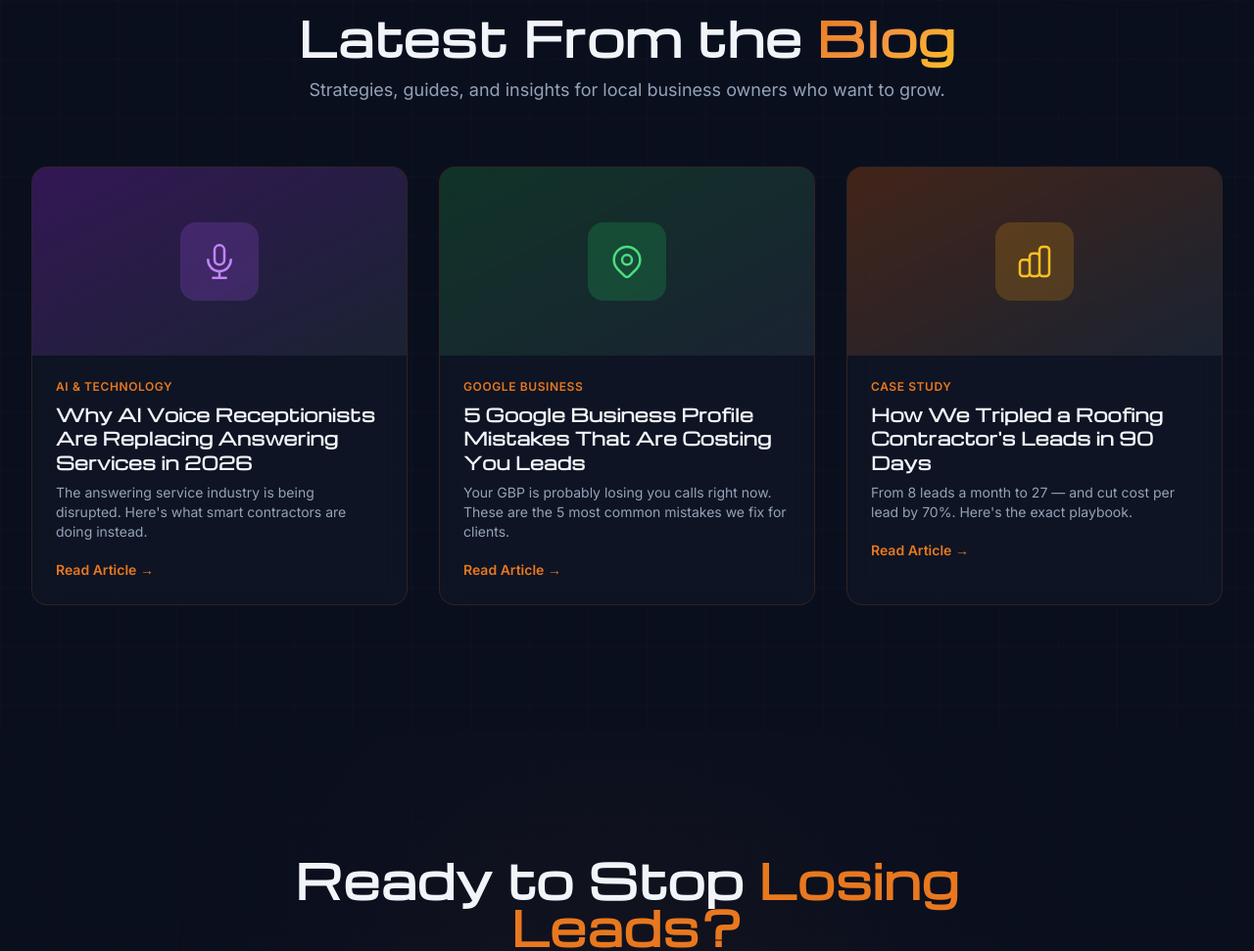
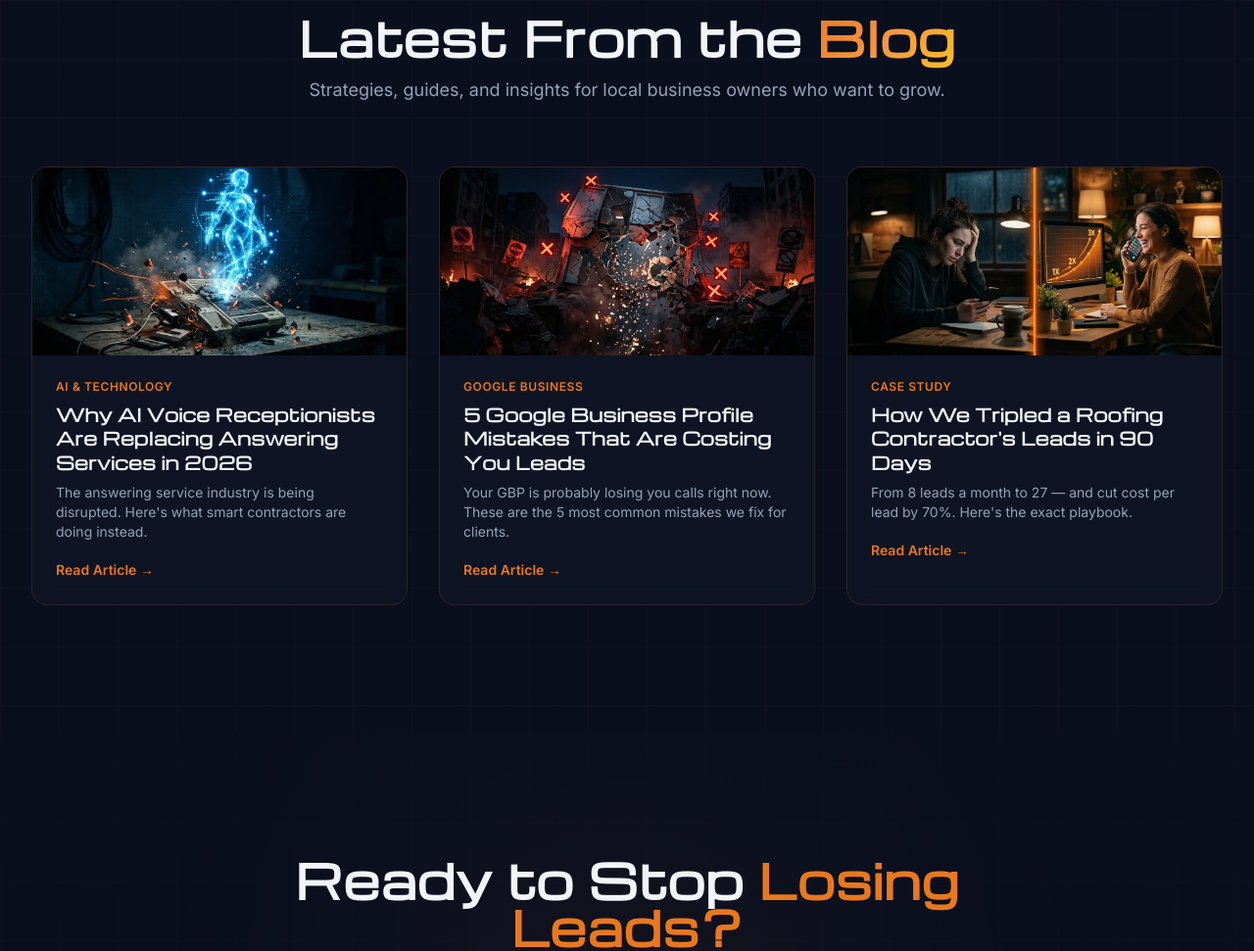
Before and after one commit to Osprey-Solutions-Canada/osprey-solutions-website, a plain HTML site: page index.html in a window 1280 px wide. Shown: the part 6960-7931 px from the top of the page at 98% size. Drawn offline with nearby package versions, Linux system fonts and the light colour scheme; a script that the page names is missing.

Commit message:
Replace blog preview gradient placeholders with real AI-generated images

```diff
--- a/index.html
+++ b/index.html
@@ -996,9 +996,9 @@
     <div class="max-w-7xl mx-auto px-4 sm:px-6 lg:px-8">
       <div class="text-center mb-16"><h2 class="reveal font-heading text-3xl sm:text-4xl lg:text-5xl font-bold mb-4">Latest From the <span class="gradient-text">Blog</span></h2><p class="reveal text-muted text-lg max-w-2xl mx-auto">Strategies, guides, and insights for local business owners who want to grow.</p></div>
       <div class="grid md:grid-cols-3 gap-8">
-        <article class="glass-card rounded-2xl overflow-hidden reveal relative"><div class="card-glare"></div><div class="h-48 bg-gradient-to-br from-purple-900/50 to-navy-700 flex items-center justify-center"><div class="w-20 h-20 rounded-2xl bg-purple-500/20 flex items-center justify-center"><svg class="w-10 h-10 text-purple-400" fill="none" stroke="currentColor" viewBox="0 0 24 24"><path stroke-linecap="round" stroke-linejoin="round" stroke-width="1.5" d="M19 11a7 7 0 01-7 7m0 0a7 7 0 01-7-7m7 7v4m0 0H8m4 0h4m-4-8a3 3 0 01-3-3V5a3 3 0 116 0v6a3 3 0 01-3 3z"/></svg></div></div><div class="p-6"><div class="text-accent text-xs font-bold mb-2 tracking-wider uppercase">AI & Technology</div><h3 class="font-heading font-bold text-lg mb-2 leading-snug">Why AI Voice Receptionists Are Replacing Answering Services in 2026</h3><p class="text-muted text-sm mb-4">The answering service industry is being disrupted. Here's what smart contractors are doing instead.</p><a href="/blog/ai-replacing-answering-services.html" class="text-accent text-sm font-semibold hover:underline">Read Article →</a></div></article>
-        <article class="glass-card rounded-2xl overflow-hidden reveal relative"><div class="card-glare"></div><div class="h-48 bg-gradient-to-br from-green-900/50 to-navy-700 flex items-center justify-center"><div class="w-20 h-20 rounded-2xl bg-green-500/20 flex items-center justify-center"><svg class="w-10 h-10 text-green-400" fill="none" stroke="currentColor" viewBox="0 0 24 24"><path stroke-linecap="round" stroke-linejoin="round" stroke-width="1.5" d="M17.657 16.657L13.414 20.9a1.998 1.998 0 01-2.827 0l-4.244-4.243a8 8 0 1111.314 0z"/><path stroke-linecap="round" stroke-linejoin="round" stroke-width="1.5" d="M15 11a3 3 0 11-6 0 3 3 0 016 0z"/></svg></div></div><div class="p-6"><div class="text-accent text-xs font-bold mb-2 tracking-wider uppercase">Google Business</div><h3 class="font-heading font-bold text-lg mb-2 leading-snug">5 Google Business Profile Mistakes That Are Costing You Leads</h3><p class="text-muted text-sm mb-4">Your GBP is probably losing you calls right now. These are the 5 most common mistakes we fix for clients.</p><a href="/blog/gbp-costing-you-leads.html" class="text-accent text-sm font-semibold hover:underline">Read Article →</a></div></article>
-        <article class="glass-card rounded-2xl overflow-hidden reveal relative"><div class="card-glare"></div><div class="h-48 bg-gradient-to-br from-amber-900/50 to-navy-700 flex items-center justify-center"><div class="w-20 h-20 rounded-2xl bg-amber-500/20 flex items-center justify-center"><svg class="w-10 h-10 text-amber-400" fill="none" stroke="currentColor" viewBox="0 0 24 24"><path stroke-linecap="round" stroke-linejoin="round" stroke-width="1.5" d="M9 19v-6a2 2 0 00-2-2H5a2 2 0 00-2 2v6a2 2 0 002 2h2a2 2 0 002-2zm0 0V9a2 2 0 012-2h2a2 2 0 012 2v10m-6 0a2 2 0 002 2h2a2 2 0 002-2m0 0V5a2 2 0 012-2h2a2 2 0 012 2v14a2 2 0 01-2 2h-2a2 2 0 01-2-2z"/></svg></div></div><div class="p-6"><div class="text-accent text-xs font-bold mb-2 tracking-wider uppercase">Case Study</div><h3 class="font-heading font-bold text-lg mb-2 leading-snug">How We Tripled a Roofing Contractor's Leads in 90 Days</h3><p class="text-muted text-sm mb-4">From 8 leads a month to 27 — and cut cost per lead by 70%. Here's the exact playbook.</p><a href="/blog/case-study-3x-leads.html" class="text-accent text-sm font-semibold hover:underline">Read Article →</a></div></article>
+        <article class="glass-card rounded-2xl overflow-hidden reveal relative"><div class="card-glare"></div><div class="h-48 overflow-hidden"><img src="/assets/blog-ai-replacing-answering.webp" alt="" class="w-full h-full object-cover"></div><div class="p-6"><div class="text-accent text-xs font-bold mb-2 tracking-wider uppercase">AI & Technology</div><h3 class="font-heading font-bold text-lg mb-2 leading-snug">Why AI Voice Receptionists Are Replacing Answering Services in 2026</h3><p class="text-muted text-sm mb-4">The answering service industry is being disrupted. Here's what smart contractors are doing instead.</p><a href="/blog/ai-replacing-answering-services.html" class="text-accent text-sm font-semibold hover:underline">Read Article →</a></div></article>
+        <article class="glass-card rounded-2xl overflow-hidden reveal relative"><div class="card-glare"></div><div class="h-48 overflow-hidden"><img src="/assets/blog-gbp-mistakes.webp" alt="" class="w-full h-full object-cover"></div><div class="p-6"><div class="text-accent text-xs font-bold mb-2 tracking-wider uppercase">Google Business</div><h3 class="font-heading font-bold text-lg mb-2 leading-snug">5 Google Business Profile Mistakes That Are Costing You Leads</h3><p class="text-muted text-sm mb-4">Your GBP is probably losing you calls right now. These are the 5 most common mistakes we fix for clients.</p><a href="/blog/gbp-costing-you-leads.html" class="text-accent text-sm font-semibold hover:underline">Read Article →</a></div></article>
+        <article class="glass-card rounded-2xl overflow-hidden reveal relative"><div class="card-glare"></div><div class="h-48 overflow-hidden"><img src="/assets/blog-case-study-3x.webp" alt="" class="w-full h-full object-cover"></div><div class="p-6"><div class="text-accent text-xs font-bold mb-2 tracking-wider uppercase">Case Study</div><h3 class="font-heading font-bold text-lg mb-2 leading-snug">How We Tripled a Roofing Contractor's Leads in 90 Days</h3><p class="text-muted text-sm mb-4">From 8 leads a month to 27 — and cut cost per lead by 70%. Here's the exact playbook.</p><a href="/blog/case-study-3x-leads.html" class="text-accent text-sm font-semibold hover:underline">Read Article →</a></div></article>
       </div>
     </div>
   </section>
```
